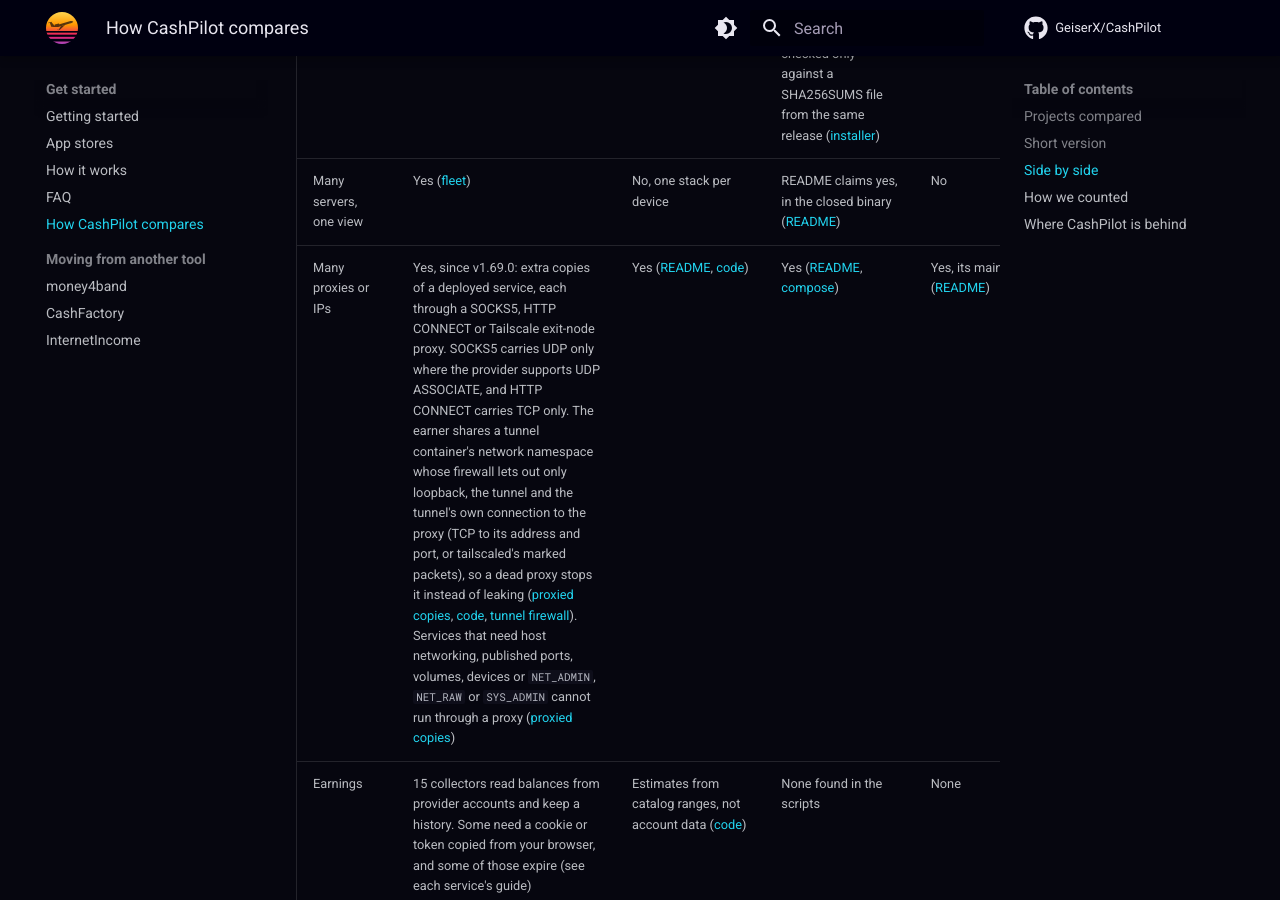
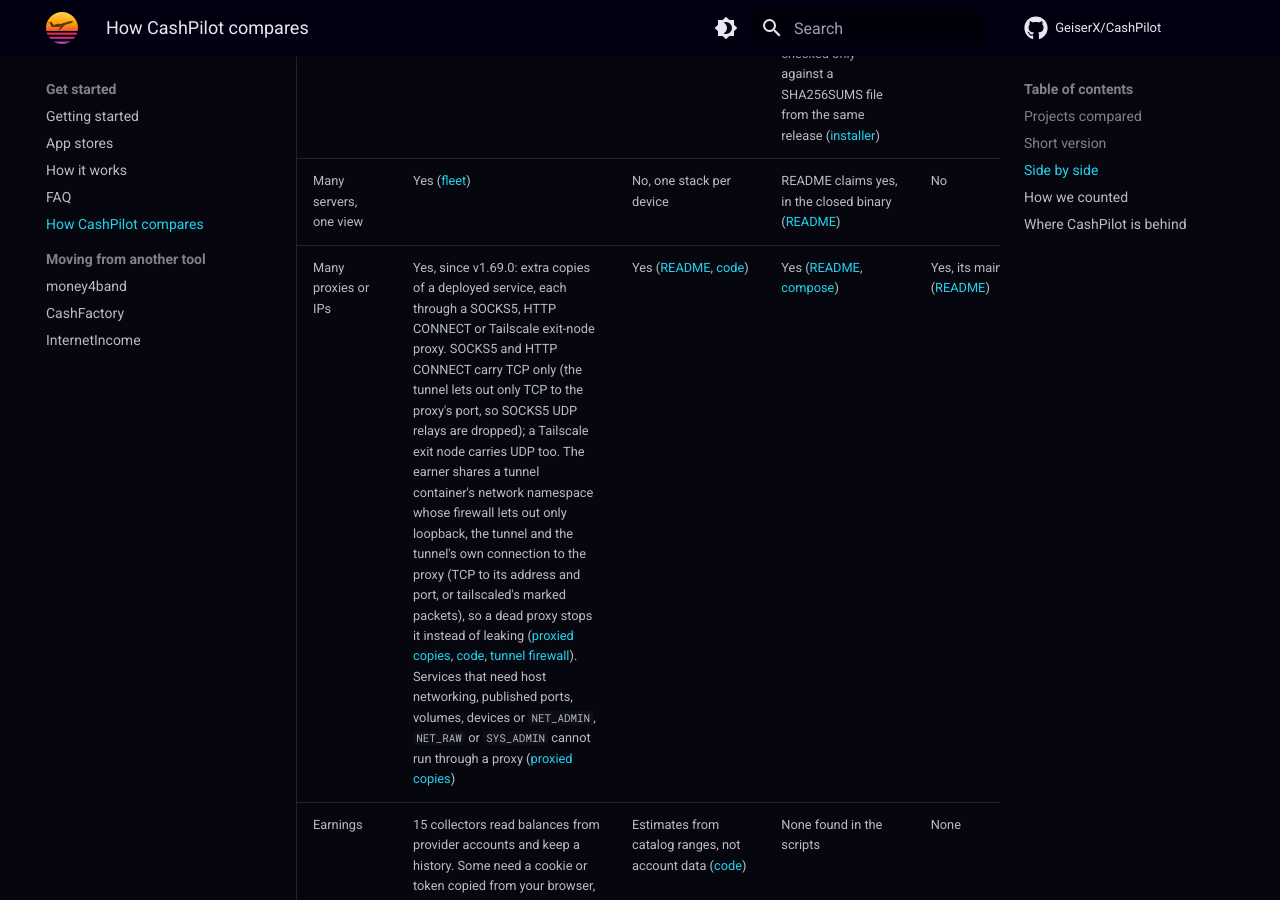
Before and after one commit to GeiserX/CashPilot, an MkDocs documentation site: the page built from docs/comparison.md, in a window 1280 px wide and 900 px high, scrolled down 2410 px. Built offline with MkDocs 1.6.1 and Material for MkDocs 9.7.7, drawn with Linux system fonts in a browser that asks for light colours; comment, search, counter and statistics services are not loaded.

Commit message:
docs(comparison): say SOCKS5 copies carry TCP only
The tunnel's firewall lets out only TCP to the proxy's port, so a SOCKS5 UDP
relay never gets out, whatever the provider supports.

```diff
--- a/docs/comparison.md
+++ b/docs/comparison.md
@@ -37,7 +37,7 @@
 | Apps it can start (see [how we counted](#how-we-counted)) | <!-- n:docker -->17<!-- /n --> run by the worker, plus [custom images](custom-services.md); <!-- n:live -->41<!-- /n --> tracked in total | 15 ([catalog][m4b-catalog]). The README says 35, which [includes][m4b-readme-35] community and dropped apps | 20 ([apps.json][igm-apps]) | 23 ([script][ii-script]) | 11 ([compose file][cf-compose]) | 10 ([add-on folders][ha-tree]) |
 | How you install it | Docker Compose: one UI plus a worker on each server; the worker starts earners through the Docker API ([fleet](fleet.md)) | Python CLI or a prebuilt binary that writes a compose file ([release][m4b-tree]) | `curl \| sh` installer ([README][igm-install]) that downloads a closed binary, checked only against a SHA256SUMS file from the same release ([installer][igm-installer-sums]) | One bash script of 1,608 lines that calls `sudo docker run` ([script][ii-script]) | A static compose file plus `setup.sh` run with sudo ([setup][cf-setup]) | A Home Assistant add-on repository; needs Home Assistant OS or Supervised |
 | Many servers, one view | Yes ([fleet](fleet.md)) | No, one stack per device | README claims yes, in the closed binary ([README][igm-features]) | No | No | No |
-| Many proxies or IPs | Yes, since v1.69.0: extra copies of a deployed service, each through a SOCKS5, HTTP CONNECT or Tailscale exit-node proxy. SOCKS5 carries UDP only where the provider supports UDP ASSOCIATE, and HTTP CONNECT carries TCP only. The earner shares a tunnel container's network namespace whose firewall lets out only loopback, the tunnel and the tunnel's own connection to the proxy (TCP to its address and port, or tailscaled's marked packets), so a dead proxy stops it instead of leaking ([proxied copies](proxies.md#how-it-works), [code][cp-proxy-deploy], [tunnel firewall][cp-tunnel-fw]). Services that need host networking, published ports, volumes, devices or `NET_ADMIN`, `NET_RAW` or `SYS_ADMIN` cannot run through a proxy ([proxied copies](proxies.md#what-cannot-run-through-a-proxy)) | Yes ([README][m4b-features], [code][m4b-multiproxy]) | Yes ([README][igm-features], [compose][igm-proxy]) | Yes, its main feature ([README][ii-readme-top]) | No | No |
+| Many proxies or IPs | Yes, since v1.69.0: extra copies of a deployed service, each through a SOCKS5, HTTP CONNECT or Tailscale exit-node proxy. SOCKS5 and HTTP CONNECT carry TCP only (the tunnel lets out only TCP to the proxy's port, so SOCKS5 UDP relays are dropped); a Tailscale exit node carries UDP too. The earner shares a tunnel container's network namespace whose firewall lets out only loopback, the tunnel and the tunnel's own connection to the proxy (TCP to its address and port, or tailscaled's marked packets), so a dead proxy stops it instead of leaking ([proxied copies](proxies.md#how-it-works), [code][cp-proxy-deploy], [tunnel firewall][cp-tunnel-fw]). Services that need host networking, published ports, volumes, devices or `NET_ADMIN`, `NET_RAW` or `SYS_ADMIN` cannot run through a proxy ([proxied copies](proxies.md#what-cannot-run-through-a-proxy)) | Yes ([README][m4b-features], [code][m4b-multiproxy]) | Yes ([README][igm-features], [compose][igm-proxy]) | Yes, its main feature ([README][ii-readme-top]) | No | No |
 | Earnings | <!-- n:collectors -->15<!-- /n --> collectors read balances from provider accounts and keep a history. Some need a cookie or token copied from your browser, and some of those expire (see each service's guide) | Estimates from catalog ranges, not account data ([code][m4b-earnings]) | None found in the scripts | None | None | None |
 | Payouts | Proposes a payout when a balance drops, and records it once you confirm ([schema][cp-payouts]) | None | None | None | None | None |
 | Daily reward claiming | No | Yes, sidecars ([README][m4b-features]) | Yes ([README][igm-features], [compose][igm-sidecars]) | No | No | No |
```
